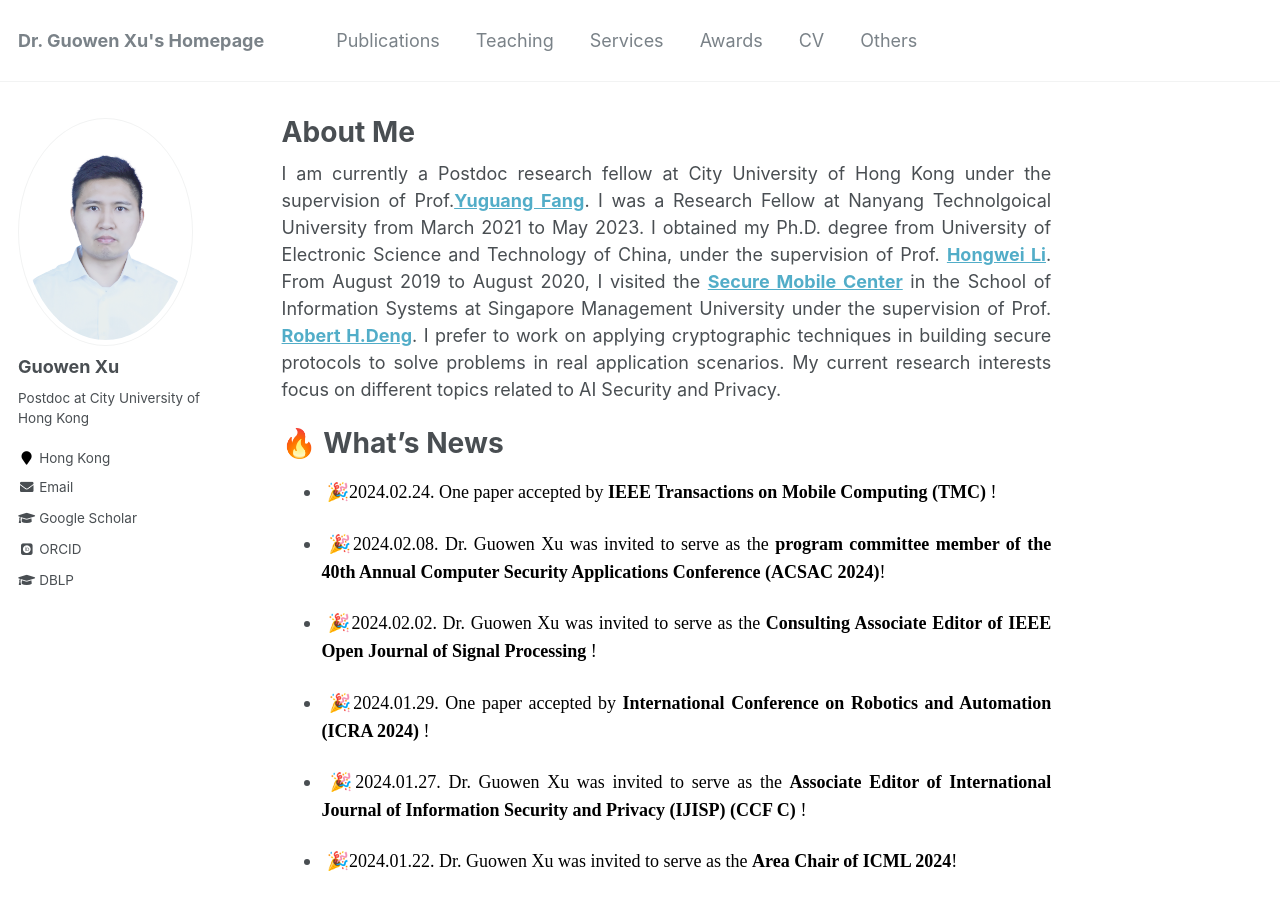
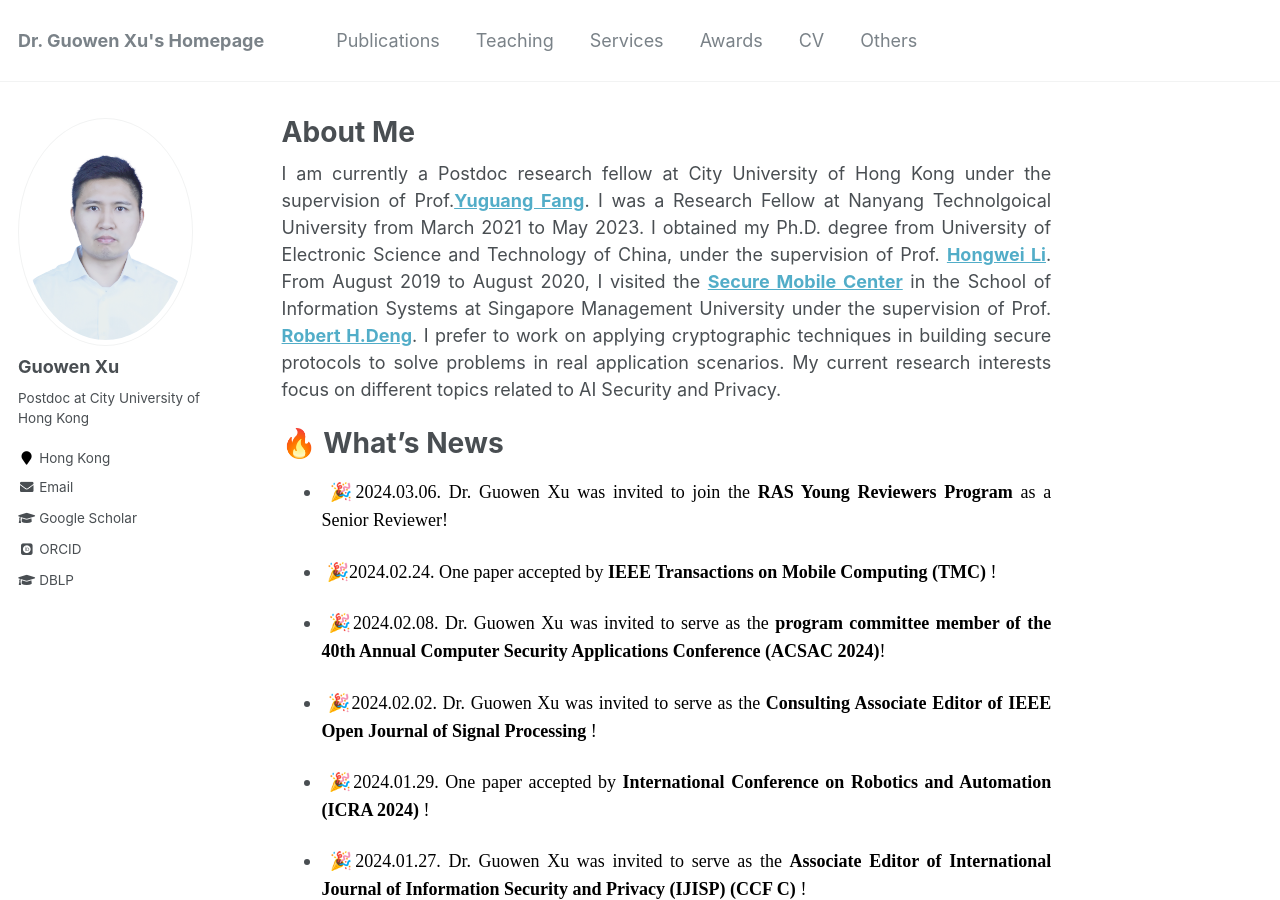
Before and after one commit to Guowen-xu/guowen-xu.github.io, a Jekyll site: the page built from _pages/about.md, in a window 1280 px wide and 900 px high. Built offline with Jekyll 4.4.1, drawn with Linux system fonts in a browser that asks for light colours; some web fonts are replaced.

Commit message:
Update about.md

```diff
--- a/_pages/about.md
+++ b/_pages/about.md
@@ -15,7 +15,8 @@ redirect_from:
 
   🔥 What's News
 ======
--  <p align="justify">&nbsp;🎉<font face="Times New Roman" color=black size=4>2024.02.24. One paper accepted by  <b>IEEE Transactions on Mobile Computing (TMC) </b>!</font></p>
+- <p align="justify">&nbsp;🎉<font face="Times New Roman" color=black size=4>2024.03.06. Dr. Guowen Xu was invited to join the  <b> RAS Young Reviewers Program</b> as a Senior Reviewer!</font></p>
+-   <p align="justify">&nbsp;🎉<font face="Times New Roman" color=black size=4>2024.02.24. One paper accepted by  <b>IEEE Transactions on Mobile Computing (TMC) </b>!</font></p>
 -  <p align="justify">&nbsp;🎉<font face="Times New Roman" color=black size=4>2024.02.08. Dr. Guowen Xu was invited to serve as the  <b>program committee  member of the 40th Annual Computer Security Applications Conference (ACSAC 2024)</b>!</font></p>
 -  <p align="justify">&nbsp;🎉<font face="Times New Roman" color=black size=4>2024.02.02. Dr. Guowen Xu was invited to serve as the  <b> Consulting Associate Editor of IEEE Open Journal of Signal Processing </b>!</font></p>
 -  <p align="justify">&nbsp;🎉<font face="Times New Roman" color=black size=4>2024.01.29. One paper accepted by  <b>International Conference on Robotics and Automation (ICRA 2024) </b>!</font></p>
```
